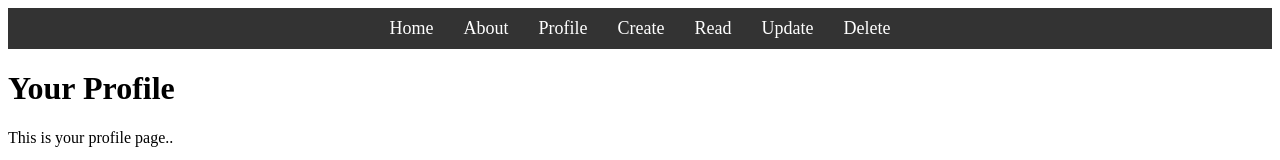
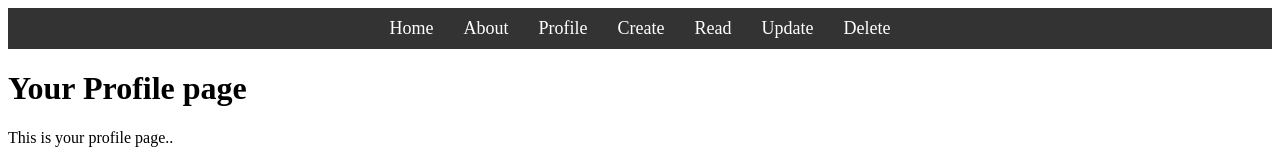
Before and after one commit to Theycallmeki/Node-ReactVite, a React (Vite) app in the folder frontend/: page /profile in a window 1280 px wide. Shown: the top 160 px of the page. Built offline with nearby package versions, Linux system fonts and the light colour scheme.

Commit message:
Update Profile.tsx

```diff
--- a/frontend/src/pages/Profile.tsx
+++ b/frontend/src/pages/Profile.tsx
@@ -3,7 +3,7 @@ import React from 'react';
 const Profile = () => {
   return (
     <div>
-      <h1>Your Profile</h1>
+      <h1>Your Profile page</h1>
       <p>This is your profile page..</p>
     </div>
   );
```
